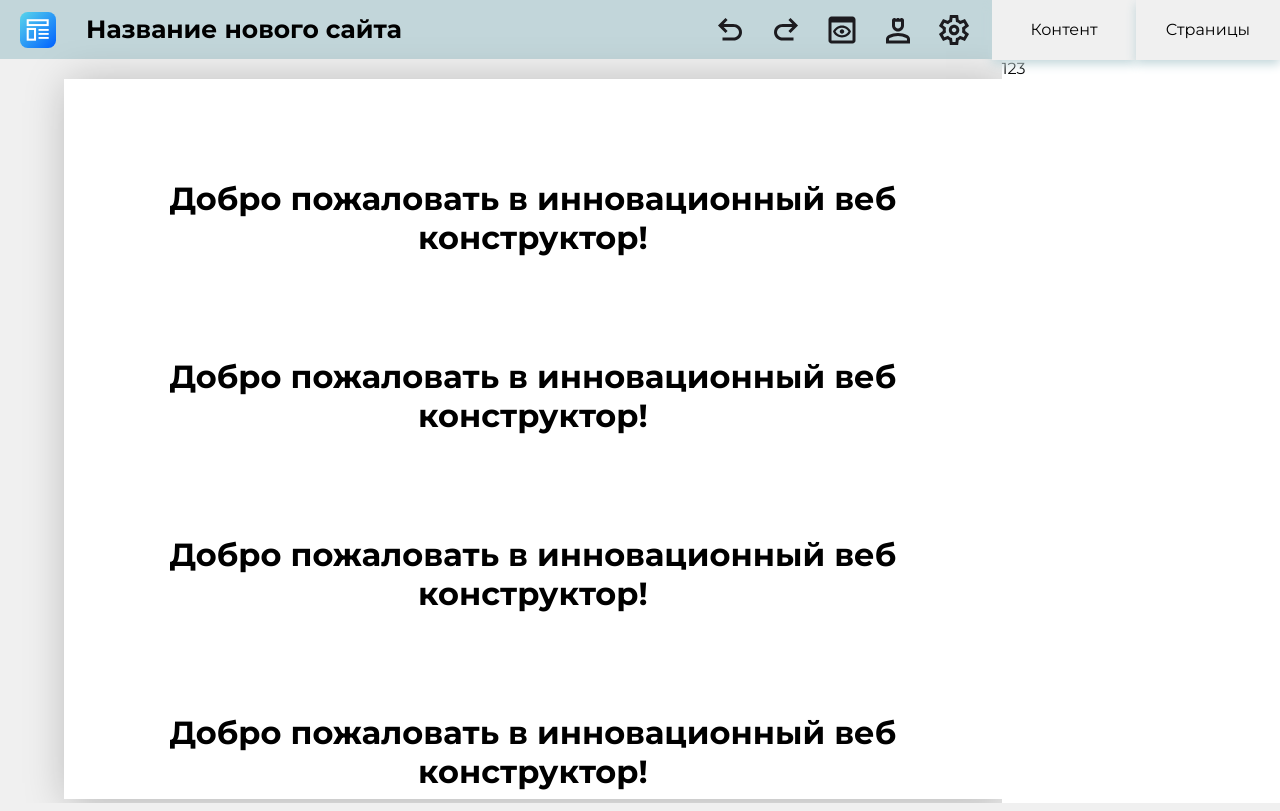
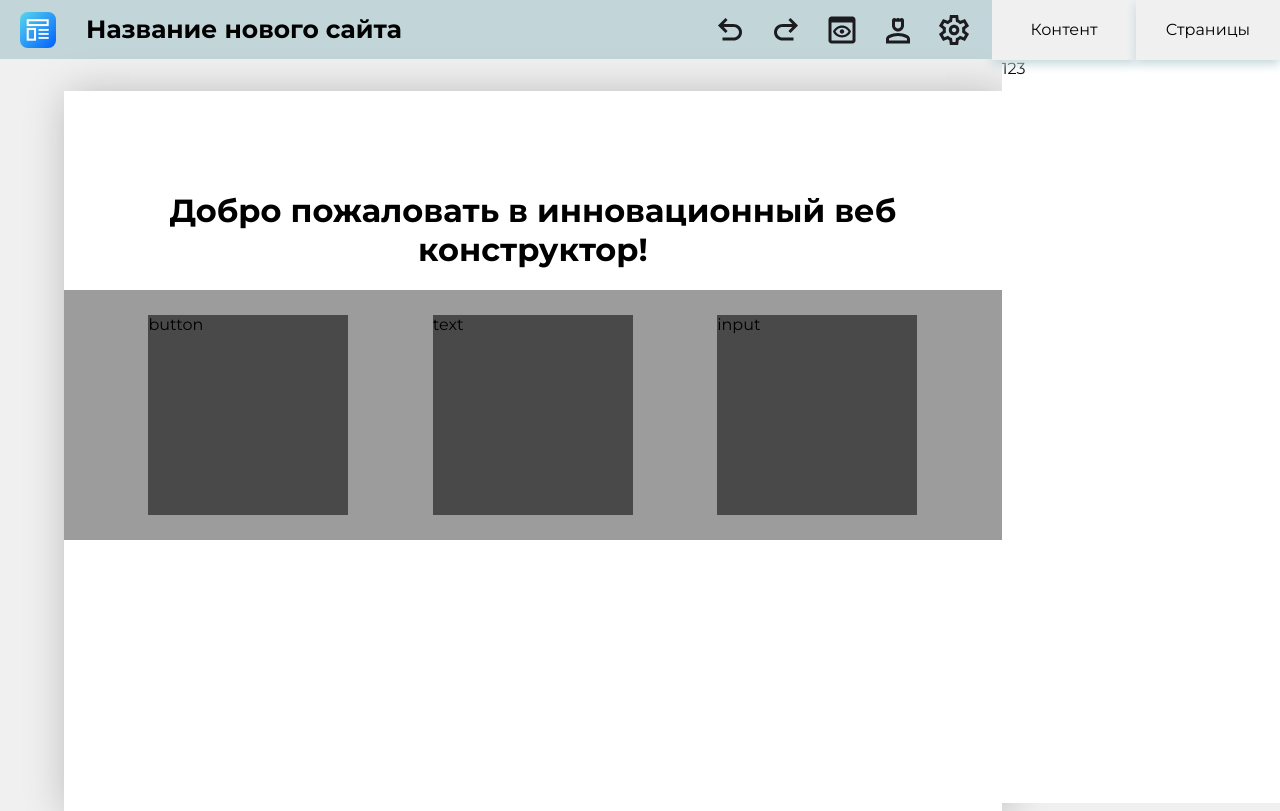
Before and after one commit to NikMakPak/weneo_, a React (Create React App) app: page / in a window 1280 px wide. Built offline with nearby package versions, Linux system fonts and the light colour scheme.

Commit message:
Начал разработку блока, строительной единицы сайта

```diff
--- /dev/null
+++ b/src/components/Block/Block.jsx
@@ -0,0 +1,39 @@
+import React from 'react';
+
+const Block = () => {
+  class Block {
+
+    constructor() {
+      this.width = "100%"
+      this.height = "250px"
+    }
+
+
+  }
+
+  class Button extends Block {
+    constructor(props) {
+      super(props);
+
+    }
+
+  }
+
+  const block = new Block();
+  return (
+    <div style={{
+      background: '#9c9c9c',
+      width: block.width,
+      height: block.height,
+      display: 'flex',
+      justifyContent: 'space-evenly',
+      alignItems: 'center'
+    }}>
+      <div style={{background: '#494949', width: '200px', height: '200px'}}>button</div>
+      <div style={{background: '#494949', width: '200px', height: '200px'}}>text</div>
+      <div style={{background: '#494949', width: '200px', height: '200px'}}>input</div>
+    </div>
+  );
+};
+
+export default Block;
--- a/src/pages/Constructor/Constructor.jsx
+++ b/src/pages/Constructor/Constructor.jsx
@@ -1,19 +1,21 @@
 import React from "react"
 import styles from './Constructor.module.scss';
 import CapabilityCard from "../../components/CapabilityCard/CapabilityCard";
+import Block from "../../components/Block/Block";
+
 export default function Constructor() {
   return (<>
       <div className={styles.headerBar}>
         <div className={styles.headLBar}>
-                <img width={36} height={36} src="./img/construct.svg" alt="" />
+          <img width={36} height={36} src="./img/construct.svg" alt=""/>
           <h3>Название нового сайта</h3>
         </div>
         <div className={styles.headRBar}>
-               <img src="./img/undo.svg" alt="" />
-               <img style={{transform: "rotateY(180deg)"}} src="./img/undo.svg" alt="" />
-               <img src="./img/preview.svg" alt="" />
-               <img src="./img/person_min.svg" alt="" />
-               <img src="./img/settings.svg" alt="" />
+          <img src="./img/undo.svg" alt=""/>
+          <img style={{transform: "rotateY(180deg)"}} src="./img/undo.svg" alt=""/>
+          <img src="./img/preview.svg" alt=""/>
+          <img src="./img/person_min.svg" alt=""/>
+          <img src="./img/settings.svg" alt=""/>
           <div className={styles.barSelector}>
             <ul>
               <li>Контент</li>
@@ -26,14 +28,7 @@ export default function Constructor() {
         <div className={styles.constrWindow}>
           {/* Рабочая зона */}
           <h1 style={{'textAlign': "center", "marginTop": 100}}>Добро пожаловать в инновационный веб конструктор!</h1>
-                <h1 style={{'textAlign': "center", "marginTop": 100}}>Добро пожаловать в инновационный веб конструктор!</h1>
-                <h1 style={{'textAlign': "center", "marginTop": 100}}>Добро пожаловать в инновационный веб конструктор!</h1>
-                <h1 style={{'textAlign': "center", "marginTop": 100}}>Добро пожаловать в инновационный веб конструктор!</h1>
-                <h1 style={{'textAlign': "center", "marginTop": 100}}>Добро пожаловать в инновационный веб конструктор!</h1>
-                <h1 style={{'textAlign': "center", "marginTop": 100}}>Добро пожаловать в инновационный веб конструктор!</h1>
-                <h1 style={{'textAlign': "center", "marginTop": 100}}>Добро пожаловать в инновационный веб конструктор!</h1>
-                <h1 style={{'textAlign': "center", "marginTop": 100}}>Добро пожаловать в инновационный веб конструктор!</h1>
-                <h1 style={{'textAlign': "center", "marginTop": 100}}>Добро пожаловать в инновационный веб конструктор!</h1>
+          <Block/>
         </div>
         <div className={styles.sideBar}>
           123
--- a/src/pages/Constructor/Constructor.module.scss
+++ b/src/pages/Constructor/Constructor.module.scss
@@ -55,15 +55,12 @@
 }
 
 .construct {
-    height: 100%;
-    width: 100%;
   display: flex;
   justify-content: space-between;
 }
 
 .constrWindow {
-    overflow: auto;
-    margin-top: 20px;
+  margin-top: 2rem;
   margin-left: 5%;
   width: 75%;
   height: 90vh;
```
Also changed, not shown: src/components/Block/Block.scss (added). Lines whose indentation alone changed are shown as unchanged.
